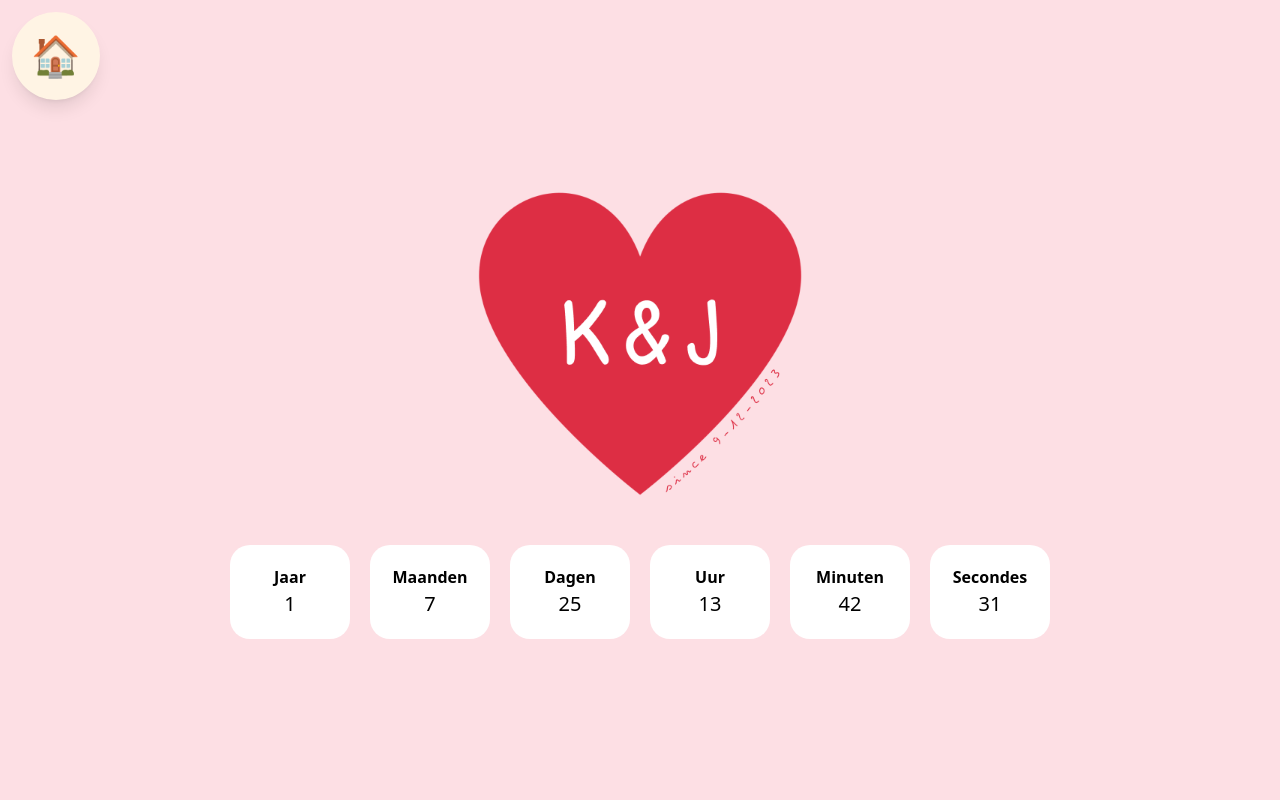
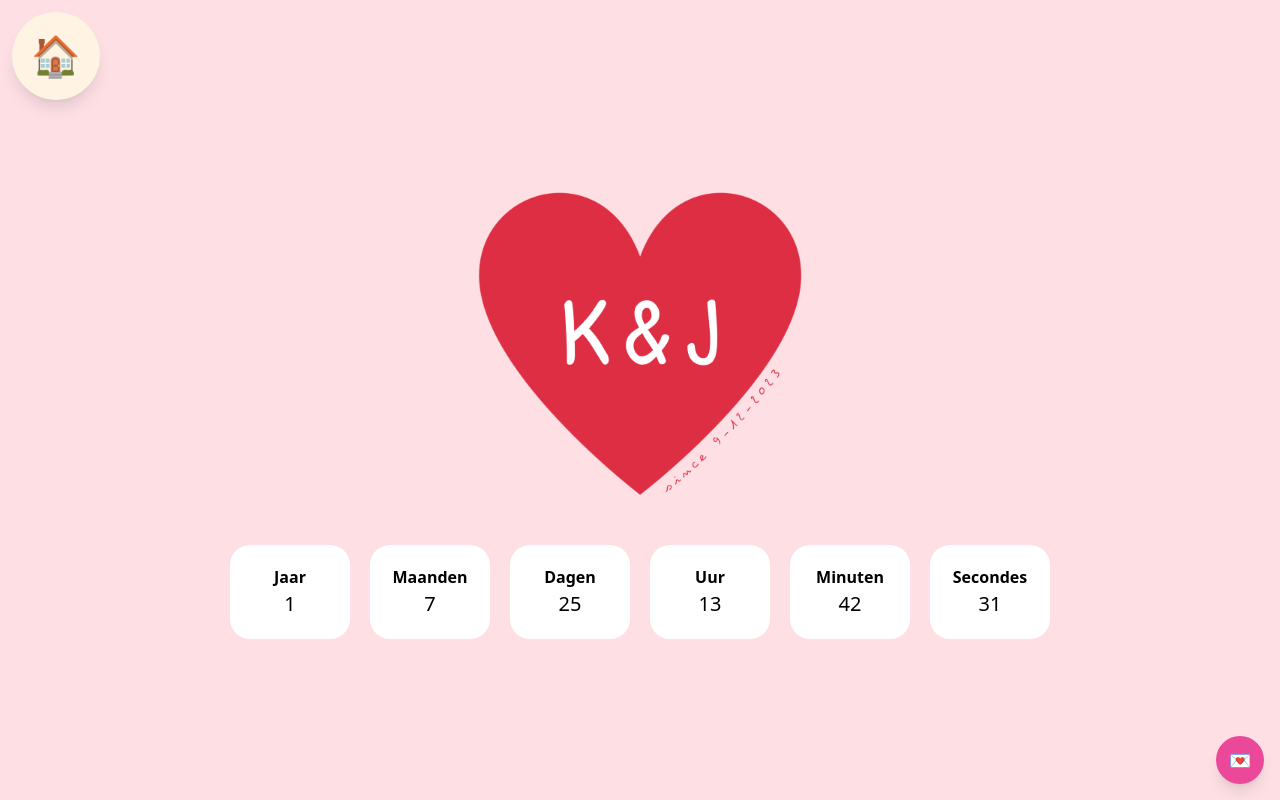
Before and after one commit to jarno-bakker/kim-en-jarno, a Next.js app: page / in a window 1280 px wide. Built offline with nearby package versions, Linux system fonts and the light colour scheme.

Commit message:
Update index.js

```diff
--- a/pages/index.js
+++ b/pages/index.js
@@ -4,6 +4,7 @@ import React from "react";
 import { confettiAnimation } from "../components/confetti";
 import LoveYou from "./love-you";
 import House from "./house";
+import DailyLoveNote from "../components/DailyLoveNote"
 
 import { library } from "@fortawesome/fontawesome-svg-core";
 import { fab } from "@fortawesome/free-brands-svg-icons";
@@ -86,6 +87,7 @@ export default function Home() {
             <House />
           </div>
         </div>
+       <DailyLoveNote />
       </main>
     </>
   );
```
